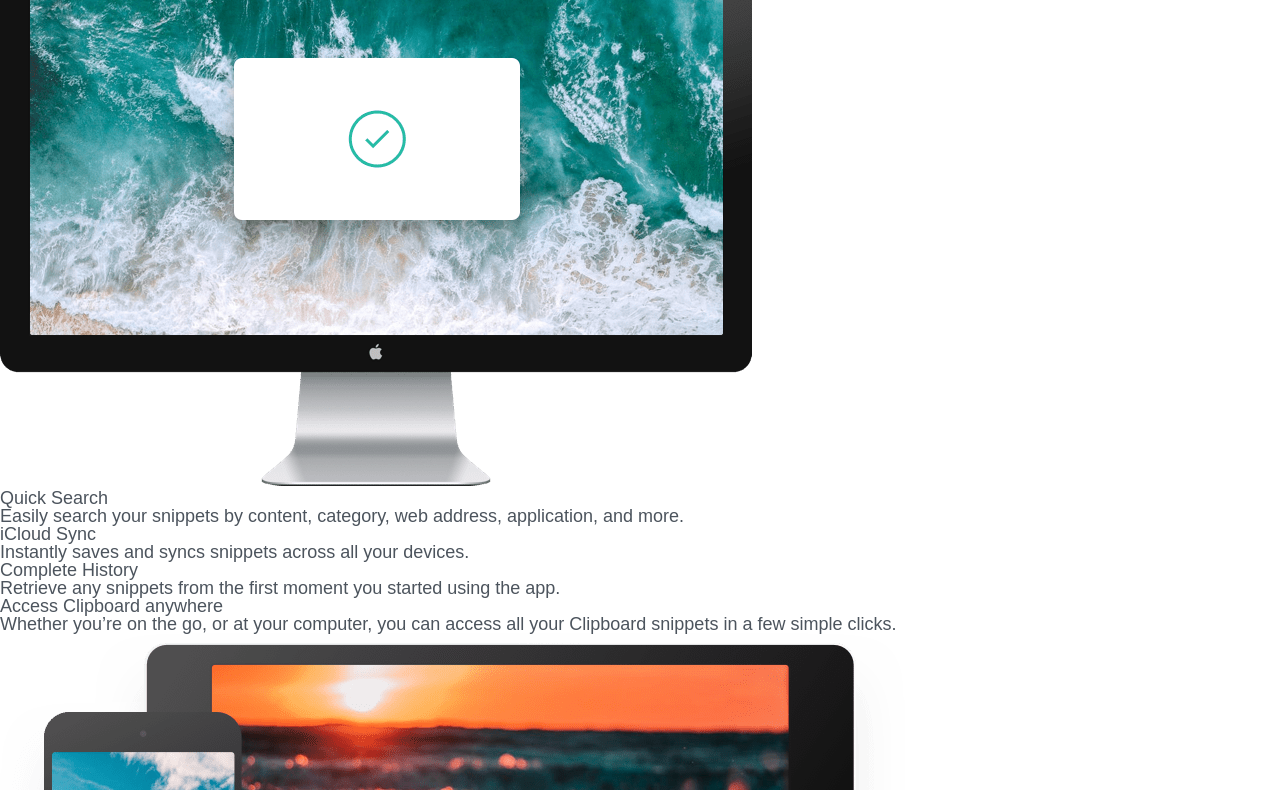
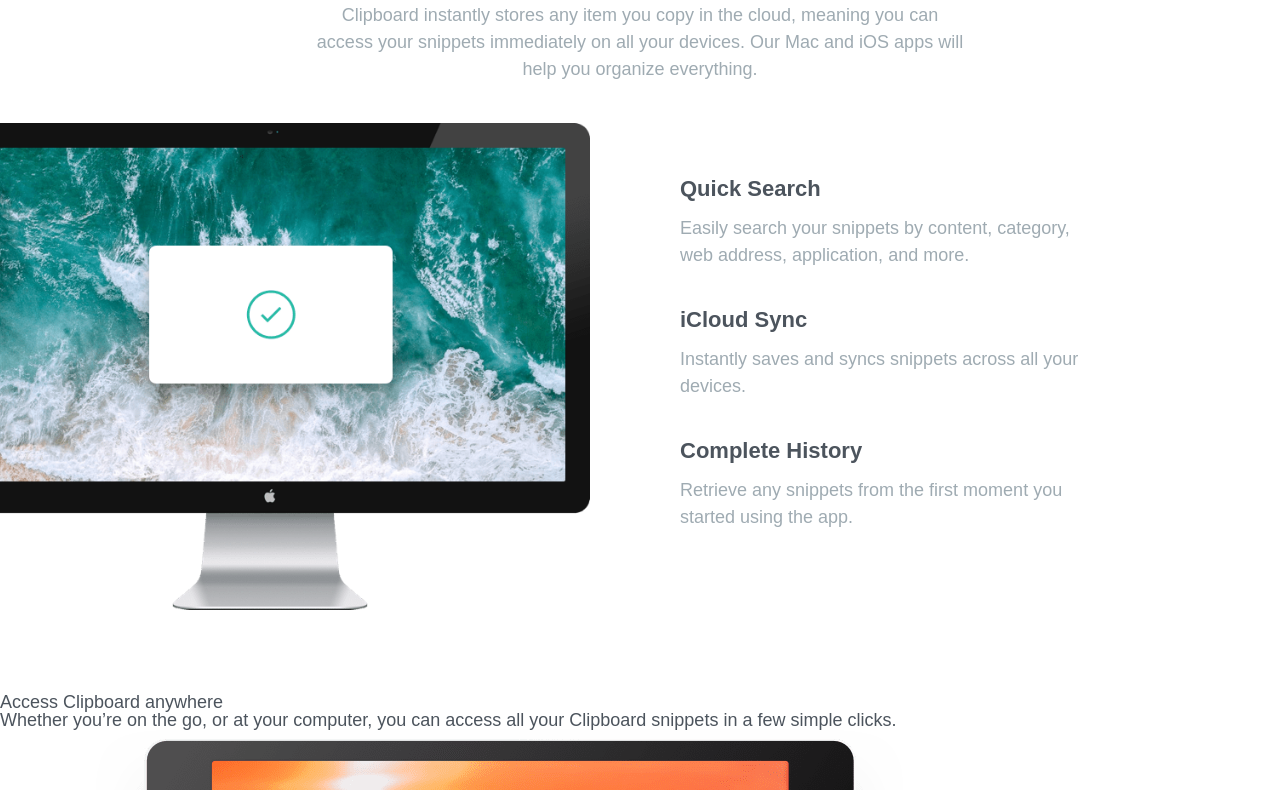
Before and after one commit to NiteArie/fm-clipboard-landing-page, a plain HTML site: page index.html in a window 1280 px wide. Shown: the part 595-1385 px from the top of the page. Drawn offline with Linux system fonts and the light colour scheme; a web font is replaced by a local one.

Commit message:
[Fea] Track section

```diff
--- a/index.html
+++ b/index.html
@@ -49,7 +49,9 @@
   devices. Our Mac and iOS apps will help you organize everything.
     </p>
     <div class="track__features">
-      <img class="track__illustration" src="images/image-computer.png" alt="">
+      <div class="track__image">
+        <img class="track__illustration" src="images/image-computer.png" alt="" width="752" height="572" >
+      </div>
       <div class="track__items">
         <div class="track__item">
           <h3 class="track__sub">
--- a/styles/style.css
+++ b/styles/style.css
@@ -9,6 +9,8 @@ body {
     font-size: 18px;
     color: hsl(210, 10%, 33%);
 }
+
+/* Welcome */
 
 .welcome {
     text-align: center;
@@ -30,7 +32,7 @@ body {
 
 .welcome__desc {
     max-width: 650px;
-    margin: 20px auto 30px;
+    margin: 20px auto 40px;
     line-height: 1.5;
     color: hsl(201, 11%, 66%);
 }
@@ -39,6 +41,7 @@ body {
     padding: 15px 25px;
     color: white;
     font-size: 16px;
+    letter-spacing: 1px;
     border: 0;
     border-radius: 40px;
     cursor: pointer;
@@ -61,3 +64,60 @@ body {
         1px 2px 0px hsl(233, 100%, 60%),
         3px 8px 13px hsla(233, 100%, 69%, 0.4);
 }
+
+/* Track */
+
+.track {
+    margin: 80px auto;
+    text-align: center;
+}
+
+.track__title {
+    font-size: 32px;
+    font-weight: bold;
+}
+
+.track__desc {
+    margin: 20px auto;
+    max-width: 650px;
+    line-height: 1.5;
+    color: hsl(201, 11%, 66%);
+}
+
+.track__features {
+    margin: 40px 0;
+    display: grid;
+    grid-template-columns: repeat(2, 1fr);
+}
+
+.track__image {
+}
+
+.track__illustration {
+    width: 100%;
+    height: auto;
+    position: relative;
+    left: -50px;
+}
+
+.track__items {
+    margin-top: 40px;
+    margin-left: 40px;
+    text-align: left;
+}
+
+.track__item {
+    max-width: 400px;
+    margin-bottom: 40px;
+}
+
+.track__sub {
+    margin: 15px 0;
+    font-size: 22px;
+    font-weight: bold;
+}
+
+.track__info {
+    line-height: 1.5;
+    color: hsl(201, 11%, 66%);
+}
```
